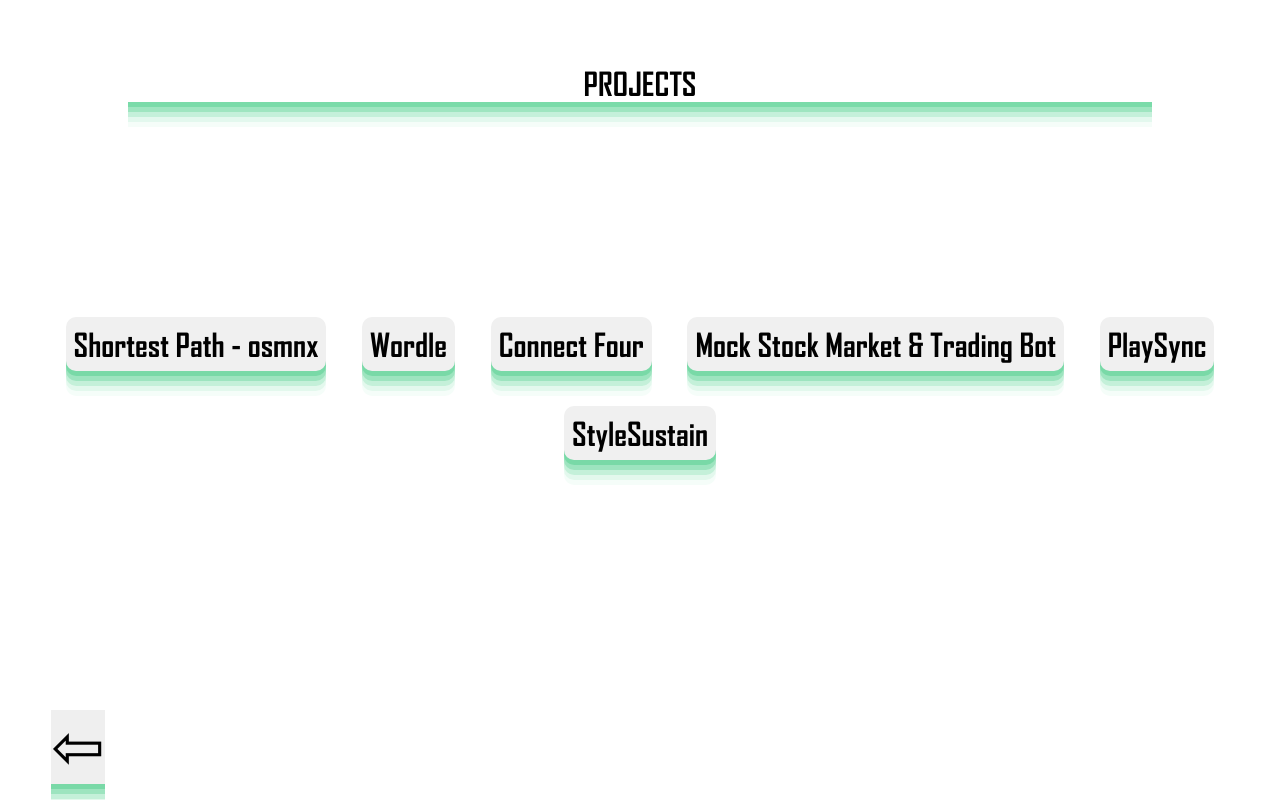
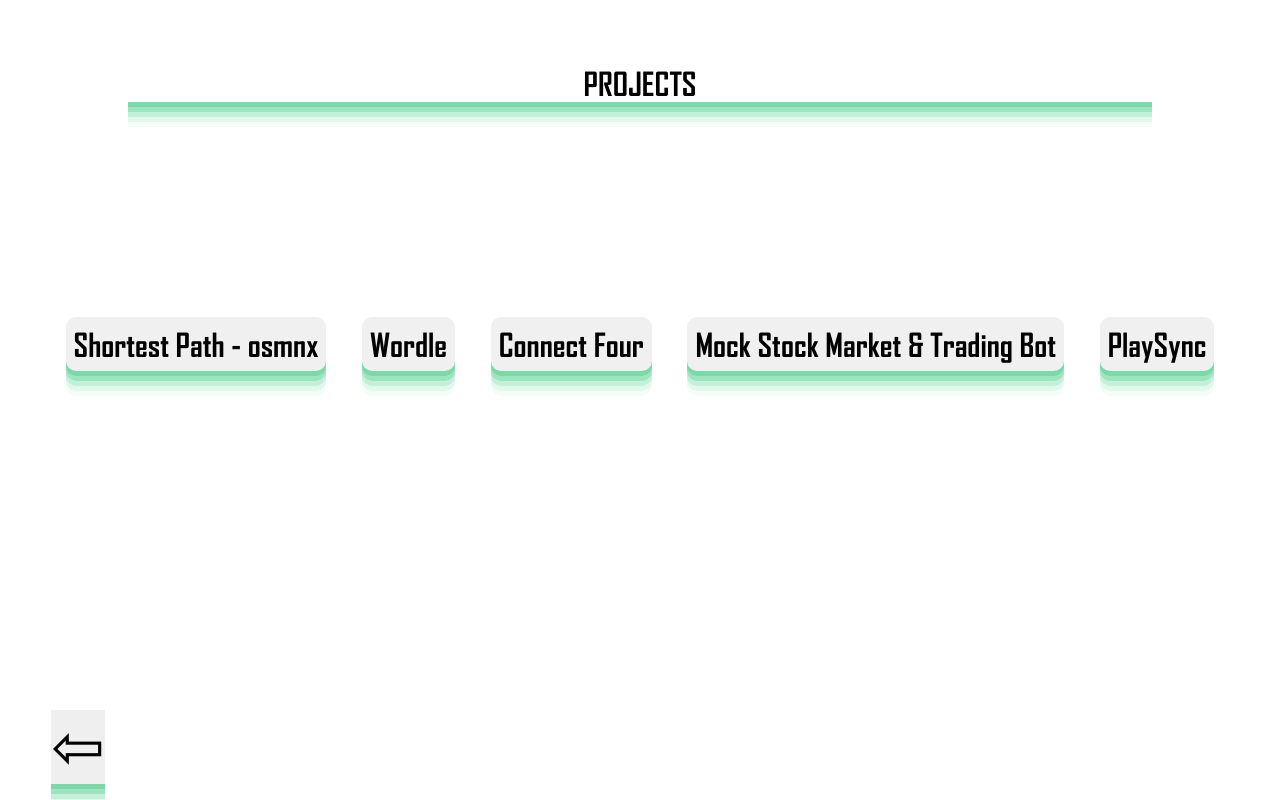
Before and after one commit to arnadev/arnadev.github.io, a plain HTML site: page projects/projects.html in a window 1280 px wide. Drawn offline with Linux system fonts and the light colour scheme.

Commit message:
Update projects.html

```diff
--- a/projects/projects.html
+++ b/projects/projects.html
@@ -15,7 +15,6 @@
         <a href="../connectfour/connectfour.html" target="_blank"><div class="project-item" id="item3">Connect Four</div></a>
         <a href="https://github.com/arnadev/MockStockMarketAndTradingBot" target="_blank"><div class="project-item" id="item4">Mock Stock Market & Trading Bot</div></a>
         <a href="https://github.com/arnadev/PlaySync" target="_blank"><div class="project-item" id="item5">PlaySync</div></a>
-        <a href="https://github.com/arnadev/StyleSustain" target="_blank"><div class="project-item" id="item6">StyleSustain</div></a>
     </div>
     <button id="back-button">⇦</button>
     <div id="open-up"></div>
```
